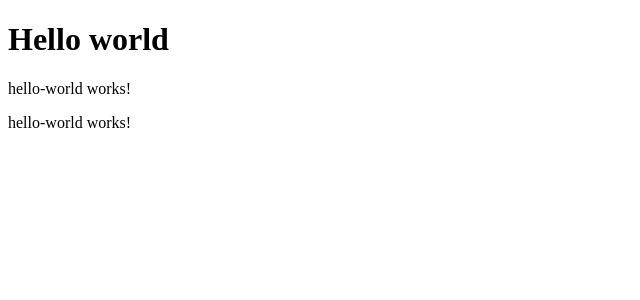
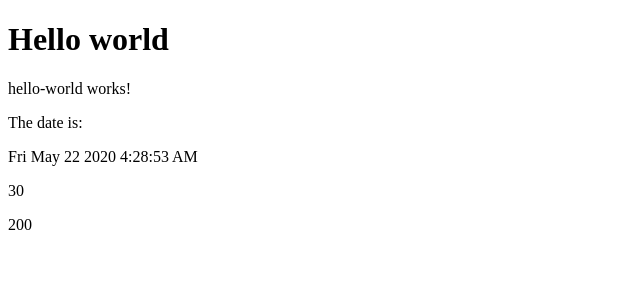
Before and after one commit to Kesav/Store, an Angular app: page / in a window 1280 px wide. Shown: the top 300 px of the page, without its empty margins (0-640 px from the left). Built offline with nearby package versions, Linux system fonts and the light colour scheme.

Commit message:
Added new Date Component

```diff
--- a/src/app/app.component.html
+++ b/src/app/app.component.html
@@ -1,3 +1,3 @@
 <h1>Hello world</h1>
 <app-hello-world></app-hello-world>
-<app-hello-world></app-hello-world>
+<date></date>
--- a/src/app/app.module.ts
+++ b/src/app/app.module.ts
@@ -3,11 +3,13 @@ import { NgModule } from '@angular/core';
 
 import { AppComponent } from './app.component';
 import { HelloWorldComponent } from './hello-world/hello-world.component';
+import { DateComponent } from './date/date.component';
 
 @NgModule({
   declarations: [
     AppComponent,
-    HelloWorldComponent
+    HelloWorldComponent,
+    DateComponent
   ],
   imports: [
     BrowserModule
--- /dev/null
+++ b/src/app/date/date.component.html
@@ -0,0 +1,6 @@
+<div>
+  <p>The date is: </p>
+  <p> {{ dateMessage }} </p>
+  <p> {{ addTwoNumbers(10,20) }} </p>
+  <p> {{ someOtherMethod() }} </p>
+</div>
--- /dev/null
+++ b/src/app/date/date.component.ts
@@ -0,0 +1,36 @@
+import { Component, OnInit } from '@angular/core';
+
+@Component({
+  selector: 'date',
+  templateUrl: './date.component.html',
+  styleUrls: ['./date.component.css']
+})
+export class DateComponent implements OnInit {
+
+  dateMessage: string;
+  someNumber: number = 100;
+
+  constructor() {
+
+    setInterval(() => {
+
+      let currentDate = new Date();
+      this.dateMessage = currentDate.toDateString() +" "+ currentDate.toLocaleTimeString();
+
+    },1000)
+
+  }
+
+  ngOnInit() {
+  }
+
+
+  addTwoNumbers(a:number , b:number){
+    return a + b;
+  }
+
+  someOtherMethod(){
+    return this.addTwoNumbers(this.someNumber,this.someNumber);
+  }
+
+}
```
Also changed, not shown: info.txt (added), src/app/date/date.component.css (added), 1 other file (tests, documents, lock files or other folders).
